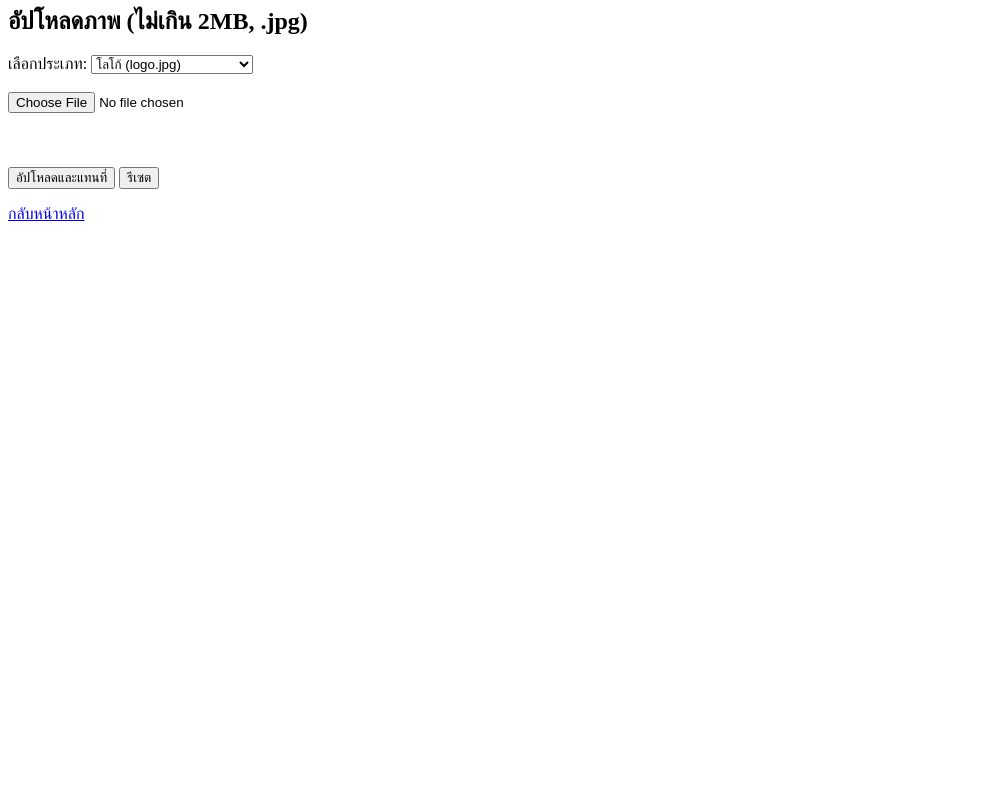
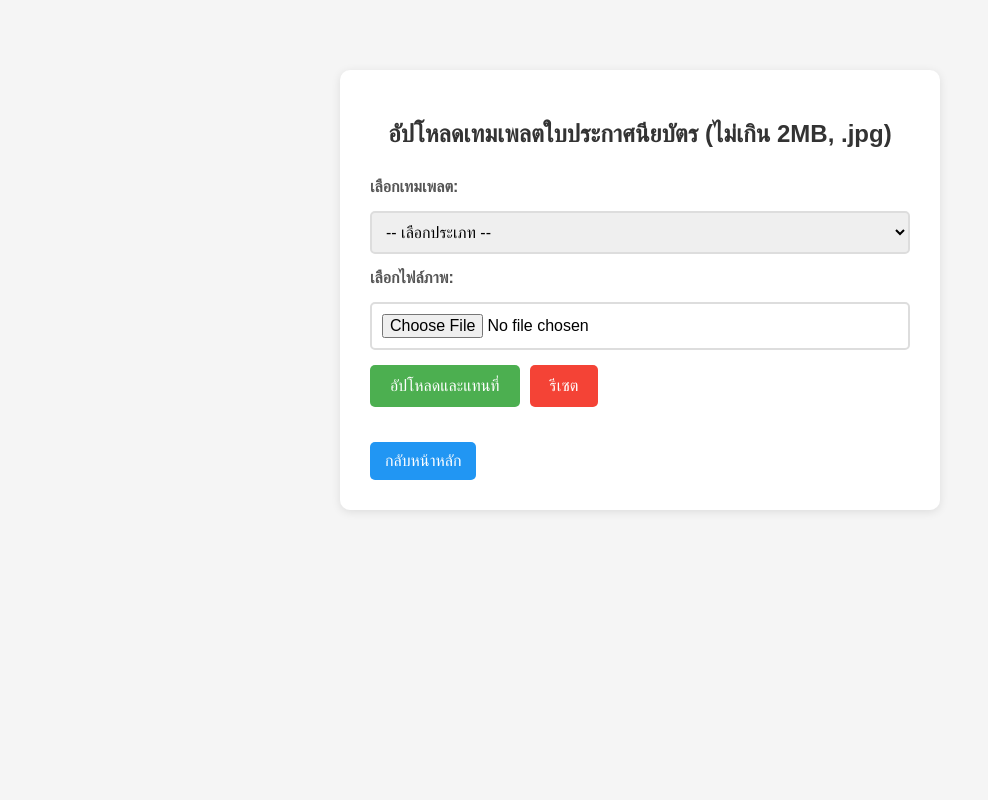
Before and after one commit to kihwchetsada/Certificate, a PHP site: page /upload-template.php in a window 1280 px wide. Shown: the whole page, without its empty margins (0-988 px from the left). Run offline with PHP 8.4, Linux system fonts and the light colour scheme.

Commit message:
Implement structural updates and optimizations across multiple modules

```diff
--- a/generate.php
+++ b/generate.php
@@ -1,5 +1,6 @@
 <?php
-require('vendor/autoload.php');
+require_once __DIR__ . '/../../vendor/autoload.php';
+
 require('database.php');
 
 use setasign\Fpdi\Fpdi;
--- a/upload-template.php
+++ b/upload-template.php
@@ -1,22 +1,124 @@
-<h2>อัปโหลดภาพ (ไม่เกิน 2MB, .jpg)</h2>
+<!DOCTYPE html>
+<html lang="th">
+<head>
+    <meta charset="UTF-8">
+    <meta name="viewport" content="width=device-width, initial-scale=1.0">
+    <title>อัปโหลดภาพ</title>
+    <style>
+        body {
+            font-family: Arial, sans-serif;
+            max-width: 600px;
+            margin: 50px auto;
+            padding: 20px;
+            background-color: #f5f5f5;
+        }
+        .upload-container {
+            background: white;
+            padding: 30px;
+            border-radius: 10px;
+            box-shadow: 0 2px 10px rgba(0,0,0,0.1);
+        }
+        h2 {
+            color: #333;
+            text-align: center;
+            margin-bottom: 30px;
+        }
+        form {
+            display: flex;
+            flex-direction: column;
+            gap: 15px;
+        }
+        label {
+            font-weight: bold;
+            color: #555;
+        }
+        select, input[type="file"] {
+            padding: 10px;
+            border: 2px solid #ddd;
+            border-radius: 5px;
+            font-size: 16px;
+        }
+        button {
+            padding: 12px 20px;
+            border: none;
+            border-radius: 5px;
+            font-size: 16px;
+            cursor: pointer;
+            transition: background-color 0.3s;
+        }
+        button[type="submit"] {
+            background-color: #4CAF50;
+            color: white;
+        }
+        button[type="submit"]:hover {
+            background-color: #45a049;
+        }
+        button[type="button"] {
+            background-color: #f44336;
+            color: white;
+        }
+        button[type="button"]:hover {
+            background-color: #da190b;
+        }
+        #preview {
+            max-width: 100%;
+            height: auto;
+            border: 2px solid #ddd;
+            border-radius: 5px;
+            padding: 5px;
+            background: white;
+        }
+        .button-group {
+            display: flex;
+            gap: 10px;
+        }
+        .back-link {
+            display: inline-block;
+            margin-top: 20px;
+            padding: 10px 15px;
+            background-color: #2196F3;
+            color: white;
+            text-decoration: none;
+            border-radius: 5px;
+            text-align: center;
+        }
+        .back-link:hover {
+            background-color: #0b7dda;
+        }
+        #message {
+            margin-top: 15px;
+            font-size: 16px;
+        }
+    </style>
+</head>
+<body>
+    <div class="upload-container">
+        <h2>อัปโหลดเทมเพลตใบประกาศนียบัตร (ไม่เกิน 2MB, .jpg)</h2>
         <form id="uploadForm">
-    <label>เลือกประเภท:</label>
+            <label for="target">เลือกเทมเพลต:</label>
             <select name="target" id="target" required>
-        <option value="logo">โลโก้ (logo.jpg)</option>
-        <option value="banner">แบนเนอร์ (banner.jpg)</option>
-        <option value="background">พื้นหลัง (background.jpg)</option>
-    </select><br><br>
+                <option value="">-- เลือกประเภท --</option>
+                <option value="certificate_template">เทมเพลตใบประกาศนียบัตร 1 (certificate_template.jpg)</option>
+                <option value="certificate_template1">เทมเพลตใบประกาศนียบัตร 2 (certificate_template1.jpg)</option>
+            </select>
 
-    <input type="file" name="image" id="imageInput" accept=".jpg" required><br><br>
+            <label for="imageInput">เลือกไฟล์ภาพ:</label>
+            <input type="file" name="image" id="imageInput" accept=".jpg,image/jpeg" required>
 
-    <img id="preview" src="#" alt="Preview" style="max-width: 400px; display: none; border: 1px solid #ccc; padding: 5px;"><br><br>
+            <div id="previewContainer" style="display: none;">
+                <label>ตัวอย่างภาพ:</label>
+                <img id="preview" src="#" alt="Preview">
+            </div>
 
+            <div class="button-group">
                 <button type="submit">อัปโหลดและแทนที่</button>
                 <button type="button" onclick="resetPreview()">รีเซต</button>
+            </div>
         </form>
 
         <div id="message"></div>
-<a href="../organizer_dashboard.php">กลับหน้าหลัก</a>
+        <a href="../organizer_dashboard.php" class="back-link">กลับหน้าหลัก</a>
+    </div>
 
     <script>
         document.getElementById('imageInput').addEventListener('change', function () {
@@ -27,9 +129,22 @@ document.getElementById('uploadForm').addEventListener('submit', function (e) {
             e.preventDefault();
 
             const fileInput = document.getElementById('imageInput');
+            const targetSelect = document.getElementById('target');
             const file = fileInput.files[0];
 
-    if (!file || file.type !== 'image/jpeg') {
+            // ตรวจสอบการเลือกเทมเพลต
+            if (!targetSelect.value) {
+                alert('กรุณาเลือกเทมเพลต');
+                return;
+            }
+
+            // ตรวจสอบไฟล์
+            if (!file) {
+                alert('กรุณาเลือกไฟล์');
+                return;
+            }
+
+            if (file.type !== 'image/jpeg') {
                 alert('กรุณาเลือกไฟล์ .jpg เท่านั้น');
                 return;
             }
@@ -39,9 +154,15 @@ document.getElementById('uploadForm').addEventListener('submit', function (e) {
                 return;
             }
 
+            // แสดงสถานะการอัปโหลด
+            const submitBtn = document.querySelector('button[type="submit"]');
+            const originalText = submitBtn.textContent;
+            submitBtn.textContent = 'กำลังอัปโหลด...';
+            submitBtn.disabled = true;
+
             const formData = new FormData();
             formData.append('image', file);
-    formData.append('target', document.getElementById('target').value);
+            formData.append('target', targetSelect.value);
 
             fetch('upload-handler.php', {
                 method: 'POST',
@@ -51,37 +172,56 @@ document.getElementById('uploadForm').addEventListener('submit', function (e) {
             .then(data => {
                 const msg = document.getElementById('message');
                 msg.innerHTML = data.success
-            ? `<p style="color:green;">✅ ${data.message}</p>`
-            : `<p style="color:red;">❌ ${data.message}</p>`;
+                    ? `<p style="color:green; font-weight:bold;">✅ ${data.message}</p>`
+                    : `<p style="color:red; font-weight:bold;">❌ ${data.message}</p>`;
+
+                // รีเซตฟอร์มหากสำเร็จ
+                if (data.success) {
+                    setTimeout(() => {
+                        resetPreview();
+                    }, 2000);
+                }
             })
             .catch(err => {
                 console.error(err);
-        alert("เกิดข้อผิดพลาดในการส่งข้อมูล");
+                document.getElementById('message').innerHTML =
+                    '<p style="color:red; font-weight:bold;">❌ เกิดข้อผิดพลาดในการส่งข้อมูล</p>';
+            })
+            .finally(() => {
+                submitBtn.textContent = originalText;
+                submitBtn.disabled = false;
             });
         });
 
         function previewImage(input) {
             const preview = document.getElementById('preview');
+            const previewContainer = document.getElementById('previewContainer');
             const file = input.files[0];
 
             if (file && file.type === 'image/jpeg') {
                 const reader = new FileReader();
                 reader.onload = function (e) {
                     preview.src = e.target.result;
-            preview.style.display = 'block';
+                    previewContainer.style.display = 'block';
                 };
                 reader.readAsDataURL(file);
             } else {
                 resetPreview();
+                if (file) {
                     alert("กรุณาเลือกไฟล์ .jpg เท่านั้น");
+                }
             }
         }
 
         function resetPreview() {
             document.getElementById('imageInput').value = '';
+            document.getElementById('target').value = '';
             const preview = document.getElementById('preview');
+            const previewContainer = document.getElementById('previewContainer');
             preview.src = '#';
-    preview.style.display = 'none';
+            previewContainer.style.display = 'none';
             document.getElementById('message').innerHTML = '';
         }
     </script>
+</body>
+</html>
```
Also changed, not shown: upload-handler.php (+7 -1 lines), assets/certificate_template.jpg, 1 other file. Lines whose indentation alone changed are shown as unchanged.
